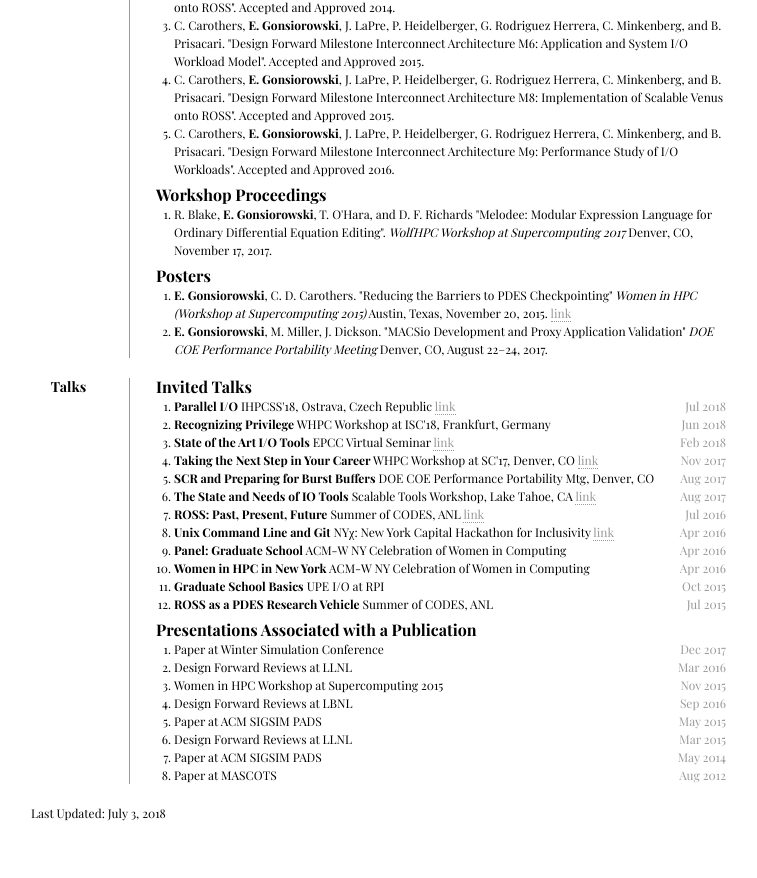
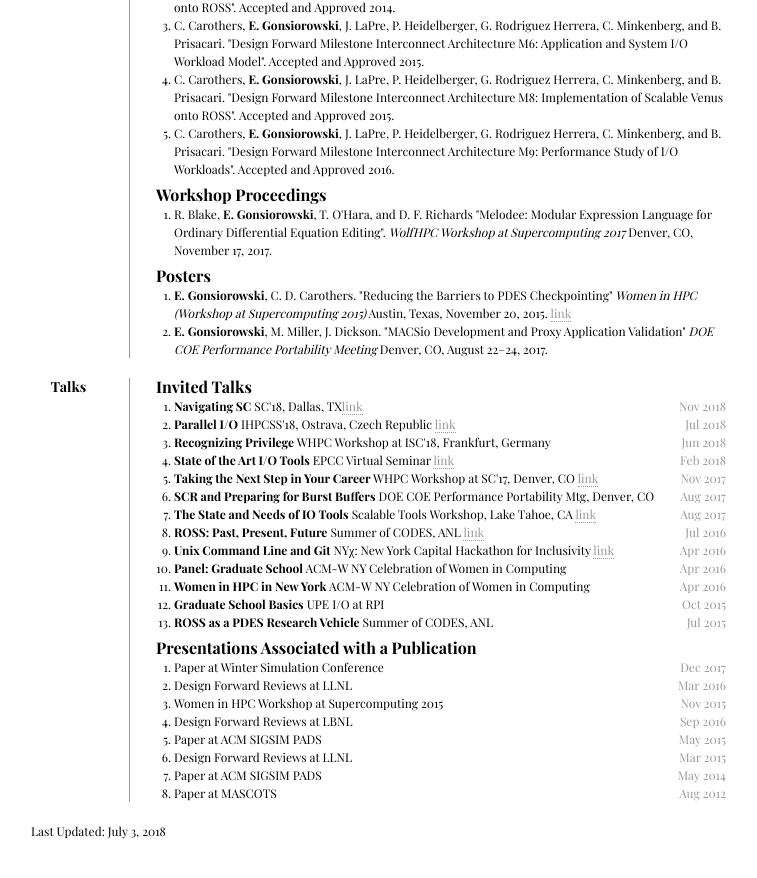
Before and after one commit to gonsie/gonsie.github.io, a Jekyll site: the page cv.html, which Jekyll copies as it is, in a window 1280 px wide and 900 px high, scrolled down 2967 px. Shown: the top 878 px of the window, without its empty margins (259-1016 px from the left). Built offline with Jekyll 4.4.1, drawn with Linux system fonts in a browser that asks for light colours; some web fonts are replaced.

Commit message:
nav sc talk

```diff
--- a/cv.html
+++ b/cv.html
@@ -503,6 +503,7 @@
             <dd>
                 <h2><strong>Invited Talks</strong></h2>
                 <ol>
+                  <li><strong>Navigating SC</strong> SC'18, Dallas, TX<a href="papers/nav-sc18.pdf" class="noprint">link</a><span>Nov 2018</span></li>
                     <li><strong>Parallel I/O</strong> IHPCSS'18, Ostrava, Czech Republic <a href="papers/io-talk.pdf" class="noprint">link</a><span>Jul 2018</span></li>
                     <li><strong>Recognizing Privilege</strong> WHPC Workshop at ISC'18, Frankfurt, Germany<span>Jun 2018</span></li>
                     <li><strong>State of the Art I/O Tools</strong> EPCC Virtual Seminar <a href="papers/epcc-2018-io-talk.pdf" class='noprint'>link</a><span>Feb 2018</span></li>
```
Also changed, not shown: 1 other file.
